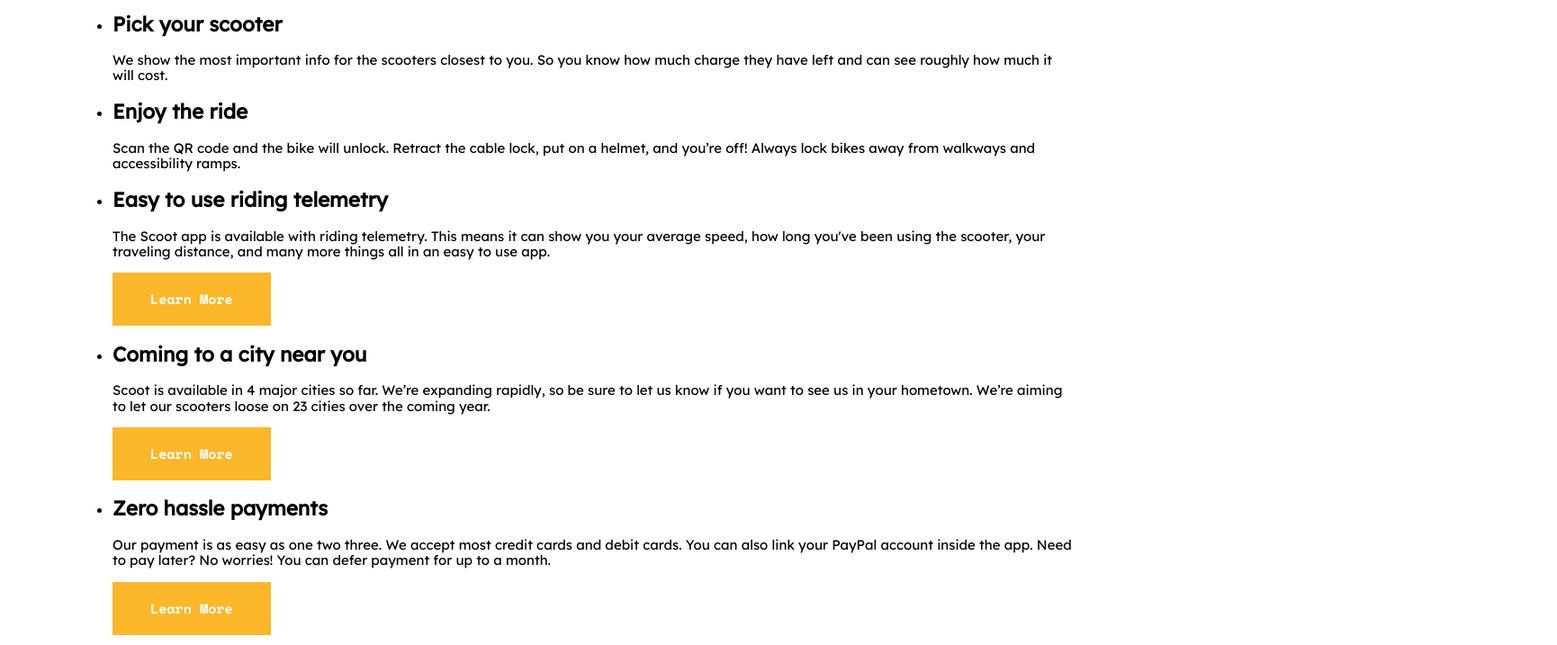
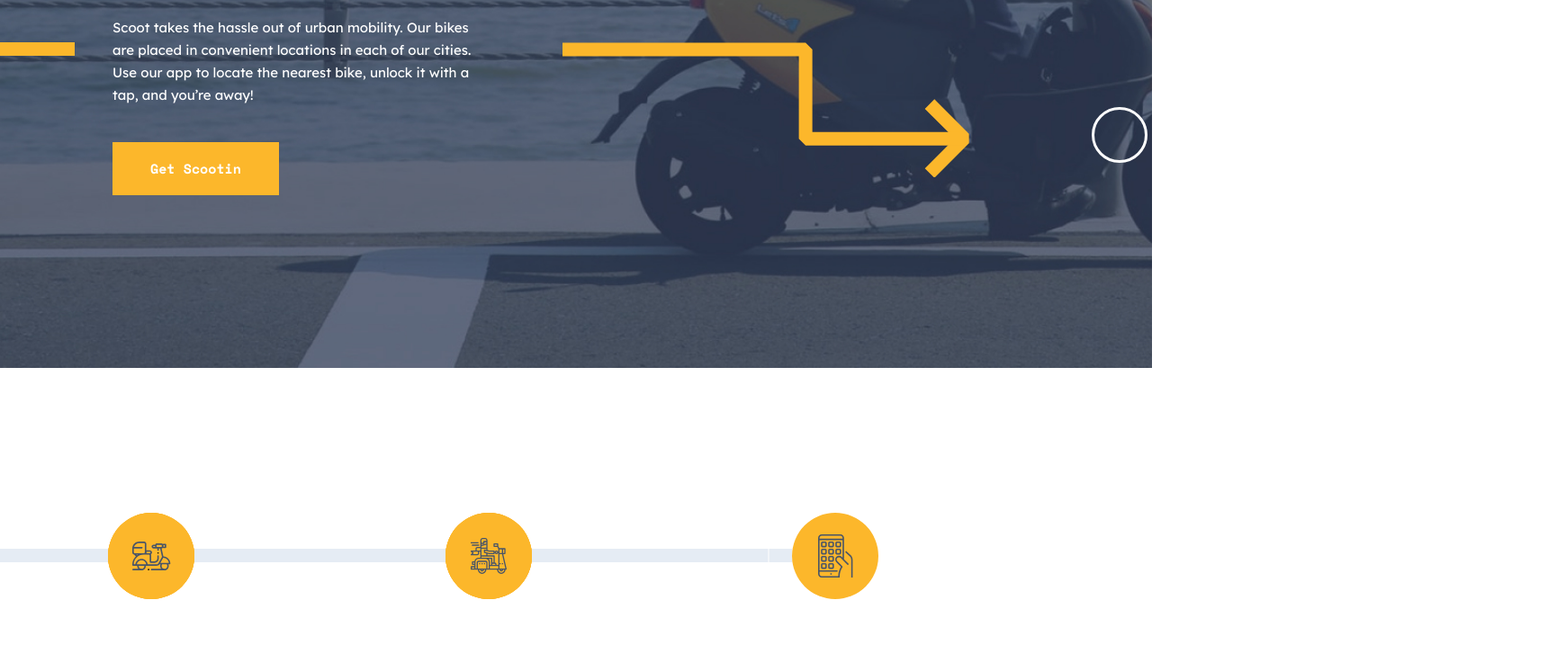
Before and after one commit to Bunyod1202/zba-scoot, a plain HTML site: page index.html in a window 1280 px wide. Shown: the part 389-1106 px from the top of the page at 90% size, 1730 px wide, since content can reach past the window. Drawn offline with Linux system fonts and the light colour scheme.

Commit message:
Add-index-page

```diff
--- a/css/main.css
+++ b/css/main.css
@@ -53,6 +53,7 @@
   font-family: "Lexend Deca", "Arial", sans-serif;
   font-size: 15px;
   font-weight: 400;
+  overflow-x: hidden;
   /* line-height: var(--main-line-height); */
 }
 
@@ -125,6 +126,230 @@
 /* header finish */
 
 /* Islomxon */
+
+/* hero-section-start */
+.hero{
+  background-image: url(../images/page1-bg1.jpg);
+  background-position: center;
+  background-size: cover;
+  margin-bottom: 116px;
+}
+.hero__box{
+  color: var(--main-white-color);
+  padding: 152px 0px;
+  position: relative;
+}
+.hero__box::after{
+  position: absolute;
+  width: 452px;
+  height: 150px;
+  top: 405px;
+  right: -470px;
+  background-image: url(../images/ooo.svg);
+  background-repeat: no-repeat;
+  content: "";
+}
+.hero__theme{
+  margin: 0;
+  margin-bottom: 40px;
+  width: 500px;
+  height: 112px;
+  font-family: "Space Mono";
+  font-size: 56px;
+  line-height: 56px;
+  letter-spacing: -2.5px;
+  font-weight: 700;
+}
+.hero__minibox{
+  margin: 40px;
+}
+.hero__commit{
+  margin-bottom: 40px;
+  width: 405px;
+  height: 100px;
+  font-size: 15px;
+  line-height: 25px;
+  font-weight: 400;
+}
+.hero__minibox::before{
+  position: absolute;
+  width: 203px;
+  height: 15px;
+  top: 333px;
+  left: -205px;
+  background-image: url(../images/page1-hero--.svg);
+  content: "";
+}
+.hero__minibox::after{
+  position: absolute;
+  width: 452px;
+  height: 150px;
+  top: 333px;
+  left: 540px;
+  background-image: url(../images/page1-hero--2.svg);
+  content: "";
+}
+/* hero-section-end */
+
+/* info-section-start */
+.info{
+  position: relative;
+  padding: 180px 0px;
+}
+.info__list{
+  display: flex;
+  list-style: none;
+  position: relative;
+}
+.info__list::before{
+  content: "";
+  position: absolute;
+  width: 1000px;
+  height: 15px;
+  top: -110px;
+  left: -205px;
+  background-image: url(../images/Page1-info-list-bg.svg);
+}
+.info__item{
+  margin-right: 30px;
+}
+.info__list :nth-child(1)::before{
+  content: "";
+  position: absolute;
+  width: 96px;
+  height: 96px;
+  top: -150px;
+  left: 35px;
+  background-image: url(../images/page1-item2.svg);
+}
+.info__list :nth-child(2)::before{
+  content: "";
+  position: absolute;
+  width: 96px;
+  height: 96px;
+  top: -150px;
+  left: 410px;
+  background-image: url(../images/page1-item3.svg);
+}
+.info__list :nth-child(3)::before{
+  content: "";
+  position: absolute;
+  width: 96px;
+  height: 96px;
+  top: -150px;
+  left: 795px;
+  background-image: url(../images/page1-item1.svg);
+}
+.info__theme{
+  color: var(--main-dark-navy-color);
+  margin: 0;
+  margin-bottom: 27px;
+  width: 350px;
+  height: 28px;
+  font-family: "Space Mono";
+  font-size: 24px;
+  line-height: 28px;
+  letter-spacing: -1.07px;
+  font-weight: 700;
+}
+.info_theme--2{
+  width: 445px;
+  height: 96px;
+  font-size: 48px;
+  line-height: 48px;
+  letter-spacing: -2.14px;
+  margin-bottom: 24px;
+}
+.info__commit{
+  color: var(--main-dim-grey-color);
+  width: 350px;
+  height: 100px;
+  font-size: 15px;
+  line-height: 25px;
+  font-weight: 400;
+}
+.info__commit--2{
+  width: 445px;
+  margin-bottom: 40px;
+}
+.info__list2{
+  margin-top: 200px;
+  list-style: none;
+  position: relative;
+}
+.info__item2{
+  margin-bottom: 385px;
+}
+.child2{
+  margin-left: 640px;
+}
+.info__item2--2{
+  margin-bottom: 0px;
+}
+.info__item2 :nth-child(1)::before{
+  content: "";
+  position: absolute;
+  width: 445px;
+  height: 445px;
+  top: -60px;
+  right: 0px;
+  background-image: url(../images/page1-img1.jpg);
+  background-repeat: no-repeat;
+  border-radius: 50%;
+}
+.info__item2 :nth-child(2)::after{
+  content: "";
+  position: absolute;
+  width: 445px;
+  height: 445px;
+  top: 600px;
+  left: 0px;
+  background-image: url(../images/page1-img2.jpg);
+  background-repeat: no-repeat;
+  border-radius: 50%;
+  flex-direction: row-reverse;
+}
+.info__item2 :nth-child(3)::before{
+  content: "";
+  position: absolute;
+  width: 445px;
+  height: 445px;
+  bottom: -60px;
+  right: 0px;
+  background-image: url(../images/page1-img3.jpg);
+  background-repeat: no-repeat;
+  border-radius: 50%;
+}
+.info__list2 :nth-child(1)::after{
+  content: "";
+  position: absolute;
+  width: 735px;
+  height: 150px;
+  top: 235px;
+  right: -150px;
+  background-image: url(../images/page1-info--1.svg);
+}
+.info__list2 :nth-child(3)::after{
+  content: "";
+  position: absolute;
+  width: 735px;
+  height: 129px;
+  bottom: 135px;
+  right: -535px;
+  background-image: url(../images/page1-info--3.svg);
+}
+.info__list2 :nth-child(2)::before{
+  content: "";
+  position: absolute;
+  width: 745px;
+  height: 150px;
+  top: 625px;
+  left: -555px;
+  z-index: 2;
+  background-image: url(../images/page1-info--2.svg);
+}
+
+/* info-section-end */
 /* Islomxon finish */
 
 /* Bunyod */
```
Also changed, not shown: images/Page1-info-list-bg.svg (added), images/ooo.svg (added), images/pag1-hero-bg.jpg (added), images/page1-bg1.jpg (added), images/page1-hero--.svg (added), images/page1-hero--2.svg (added), images/page1-img1.jpg (added), images/page1-img2.jpg (added), images/page1-img2@2x (2).jpg (added), images/page1-img2@2x.jpg (added), images/page1-img3.jpg (added), images/page1-img3@2x.jpg (added), images/page1-info--1.svg (added), images/page1-info--2.svg (added), 4 more files.
